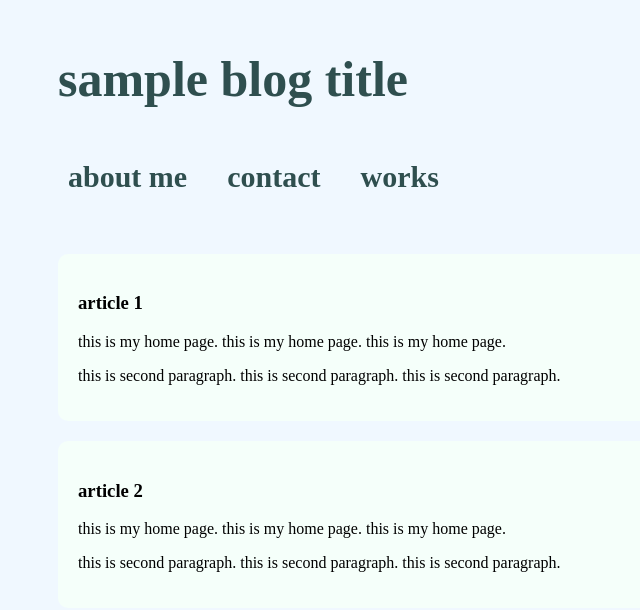
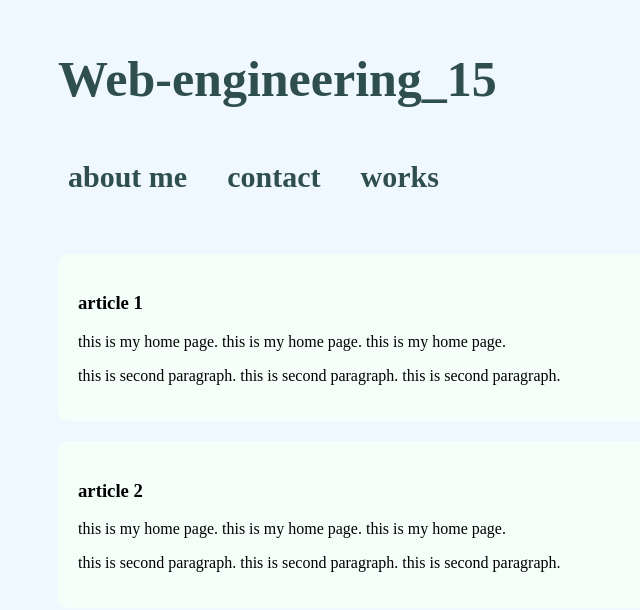
Before and after one commit to 4722204/2024WebEngineering_4722204, a plain HTML site: page index.html in a window 1280 px wide. Shown: the whole page, without its empty margins (0-640 px from the left). Drawn offline with Linux system fonts and the light colour scheme.

Commit message:
add index.html

```diff
--- a/index.html
+++ b/index.html
@@ -7,7 +7,7 @@
     </head>
     <body>
         <section>
-            <h1>sample blog title</h1>
+            <h1>Web-engineering_15</h1>
             <ul>
                 <li><a href="pages/page1.html">about me</a></li>
                 <li><a href="pages/page2.html">contact</a></li>
```
